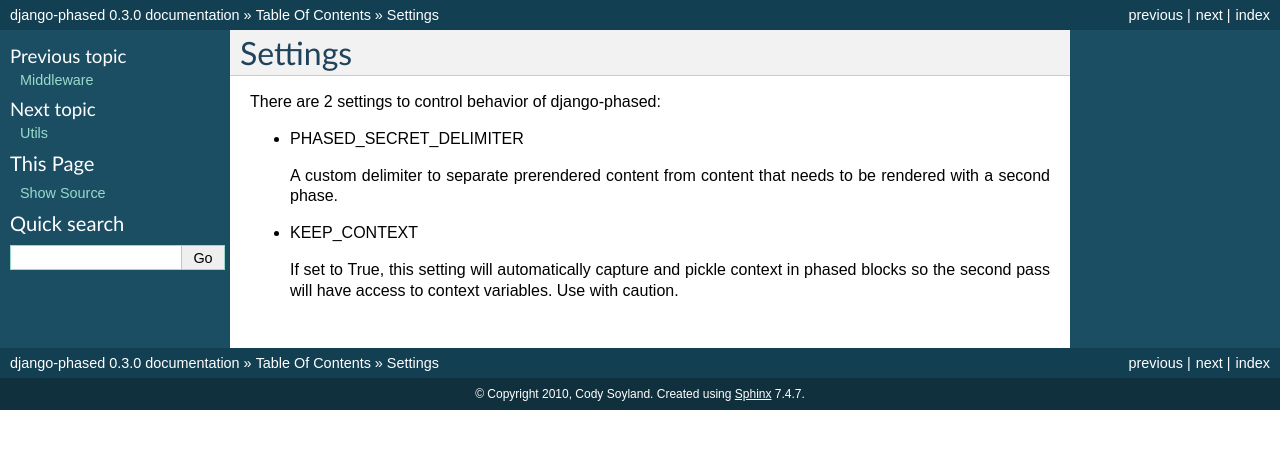
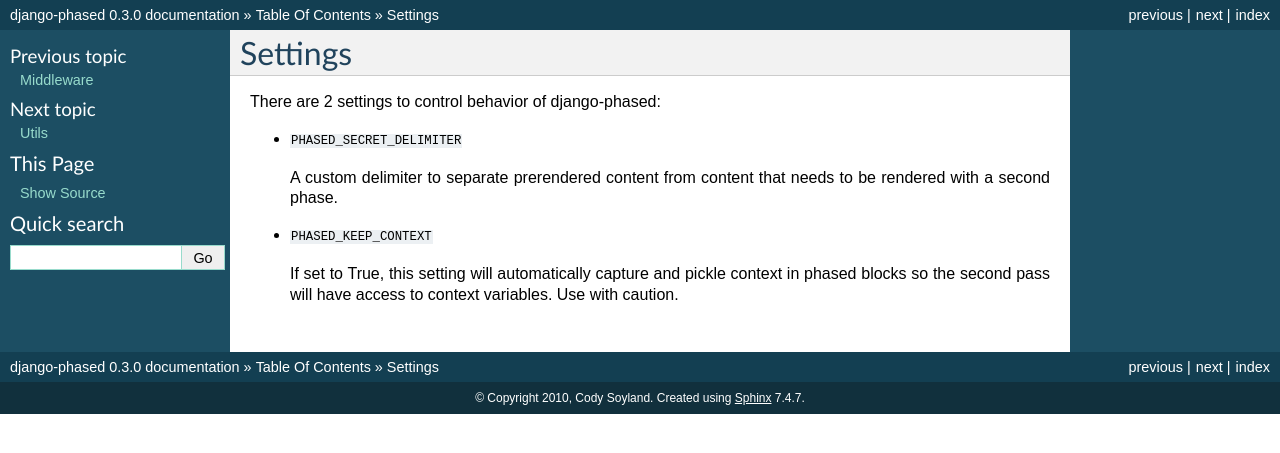
Before and after one commit to codysoyland/django-phased, a Sphinx documentation site: the page built from docs/settings.rst, in a window 1280 px wide. Shown: the top 453 px of the page. Built offline with Sphinx 7.4.7, drawn with Linux system fonts in a browser that asks for light colours.

Commit message:
Fixed documentation typo.

```diff
--- a/docs/settings.rst
+++ b/docs/settings.rst
@@ -6,12 +6,12 @@
 
 There are 2 settings to control behavior of django-phased:
 
-* PHASED_SECRET_DELIMITER
+* ``PHASED_SECRET_DELIMITER``
 
   A custom delimiter to separate prerendered content from content that needs to
   be rendered with a second phase.
 
-* KEEP_CONTEXT
+* ``PHASED_KEEP_CONTEXT``
 
   If set to True, this setting will automatically capture and pickle context in
   phased blocks so the second pass will have access to context variables. Use
```
